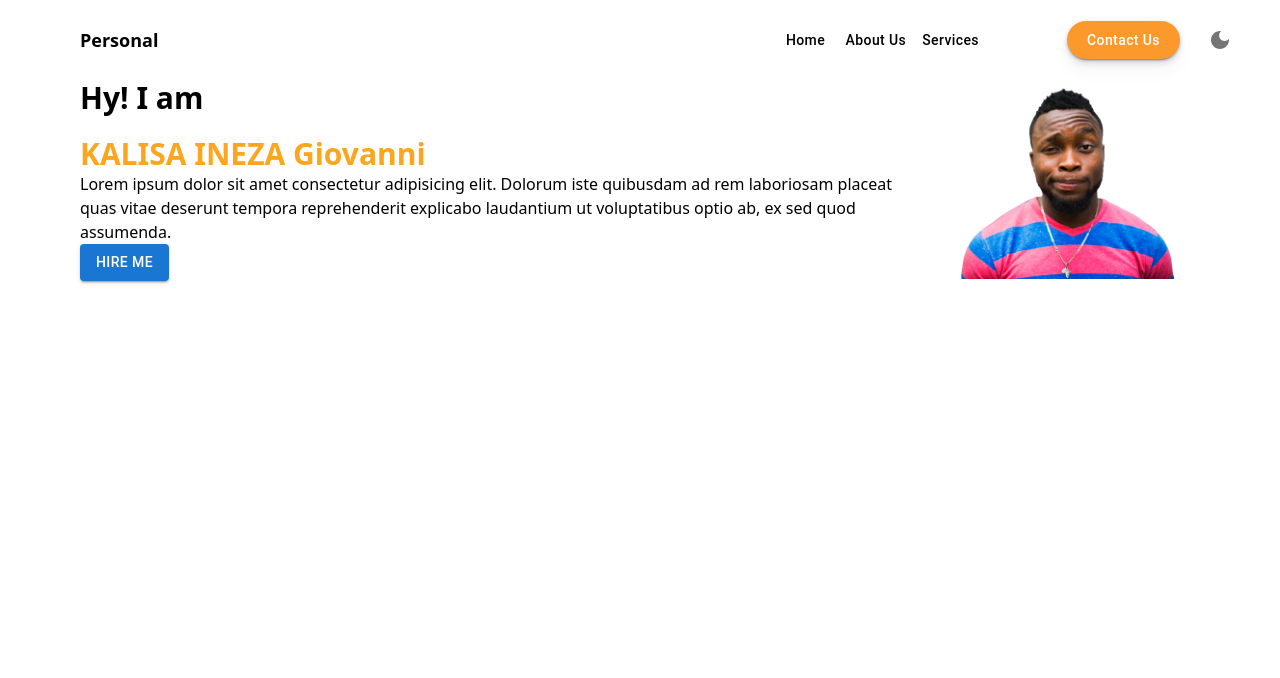
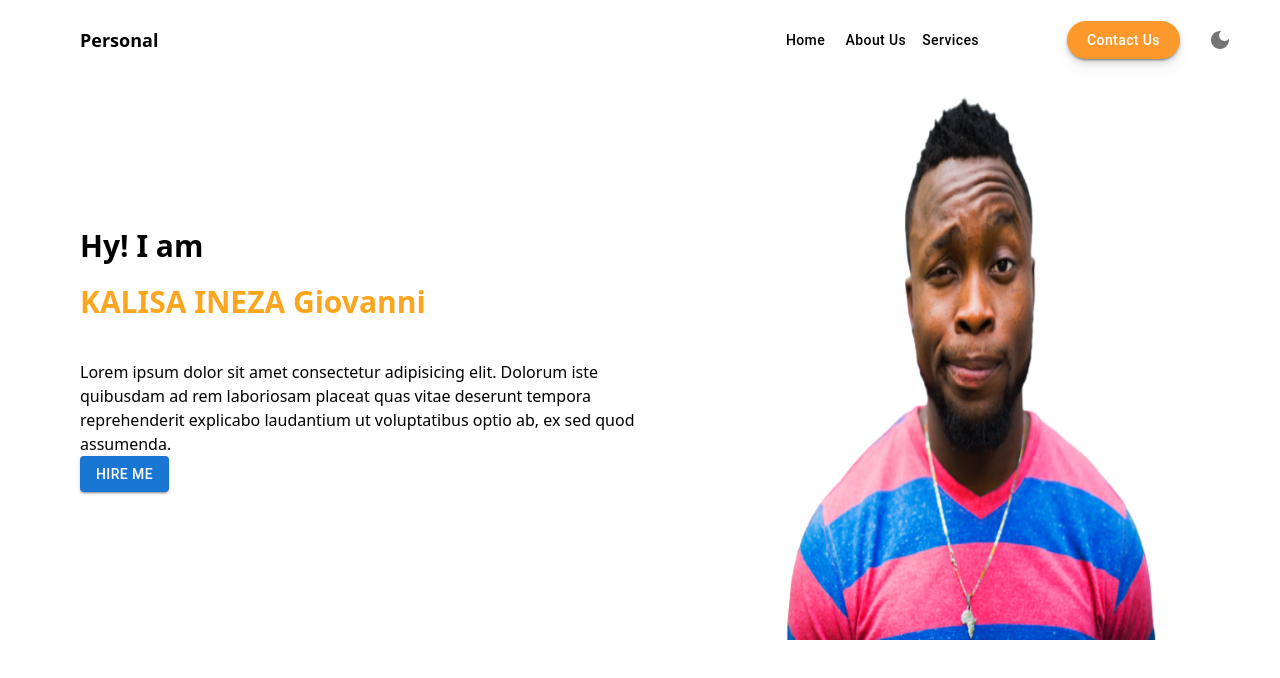
Before and after one commit to the-coder-kalisa/portofolio, a React (Vite) app: page / in a window 1280 px wide. Shown: the top 678 px of the page. Built offline with nearby package versions, Linux system fonts and the light colour scheme.

Commit message:
added home

```diff
--- a/src/components/Home.tsx
+++ b/src/components/Home.tsx
@@ -5,20 +5,24 @@ const Home: React.FC = () => {
   return (
     <div className="pt-[5rem] px-[5rem] items-center flex gap-3">
       <div className="">
-        <div>
+        <div className="flex flex-col gap-10">
           <div className="font-bold flex flex-col gap-5 text-3xl">
             <div>Hy! I am</div>
             <div className="text-[#fca61f]">KALISA INEZA Giovanni</div>
           </div>
-          Lorem ipsum dolor sit amet consectetur adipisicing elit. Dolorum iste
-          quibusdam ad rem laboriosam placeat quas vitae deserunt tempora
-          reprehenderit explicabo laudantium ut voluptatibus optio ab, ex sed
-          quod assumenda.
+          <div>
+            Lorem ipsum dolor sit amet consectetur adipisicing elit. Dolorum
+            iste quibusdam ad rem laboriosam placeat quas vitae deserunt tempora
+            reprehenderit explicabo laudantium ut voluptatibus optio ab, ex sed
+            quod assumenda.
+          </div>
         </div>
         <Button variant="contained">Hire Me</Button>
       </div>
-      <div>
-        <img src={Profile} className="" alt="me"/>
+      <div className="relative">
+        <div className="absolute"></div>
+        <div className="absolute"></div>
+        <img src={Profile} className="h-[35rem] w-[90rem]" alt="me" />
       </div>
     </div>
   );
```
